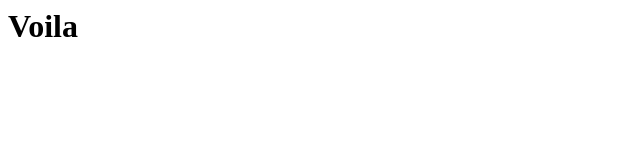
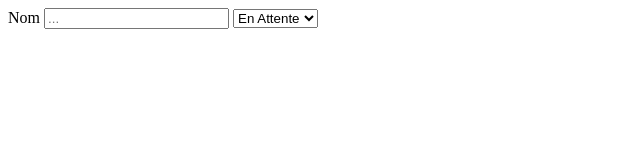
Before and after one commit to JasonGGR/JasonGGR.github.io, a plain HTML site: page index.html in a window 1280 px wide. Shown: the whole page, without its empty margins (0-640 px from the left). Drawn offline with Linux system fonts and the light colour scheme.

Commit message:
Add files via upload

```diff
--- a/index.html
+++ b/index.html
@@ -1,3 +1,12 @@
 <body>
-    <h1>Voila</h1>
+    <div class="container">
+        <label for="name">Nom</label>
+        <input type="text" id="lastname" placeholder="...">
+
+        <select id="state" name="state">
+            <option value="wait">En Attente</option>
+            <option value="yes">Negatif</option>
+            <option value="no">Positif</option>
+          </select>
+    </div>
 </body>
```
